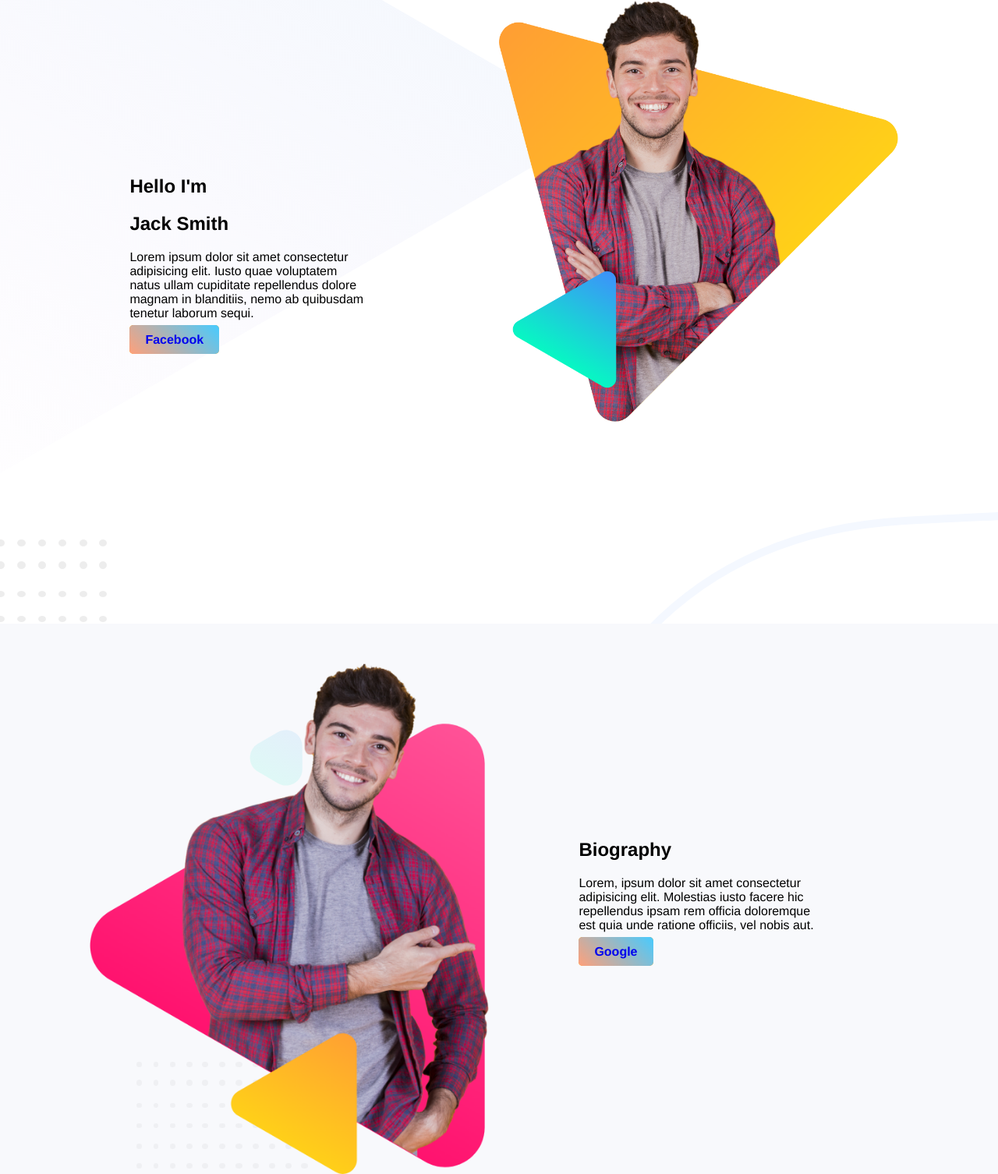
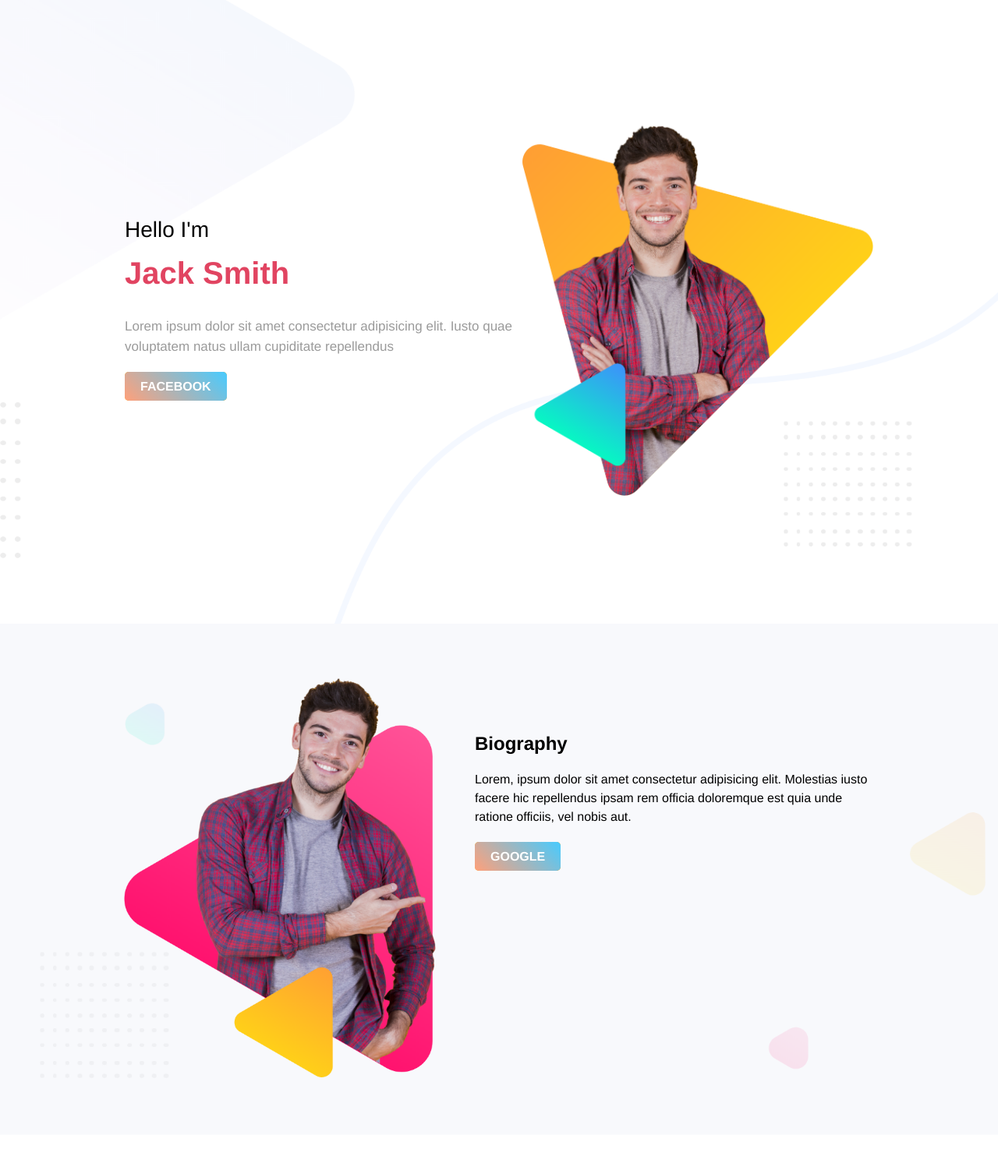
Before and after one commit to developer-sahadat/test1, a plain HTML site: page index.html in a window 1280 px wide. Shown: the top 1506 px of the page at 78% size. Drawn offline with Linux system fonts and the light colour scheme.

Commit message:
buge fix

```diff
--- a/index.html
+++ b/index.html
@@ -1,64 +1,86 @@
 <!DOCTYPE html>
 <html lang="en">
   <head>
-    <meta charset="UTF-8">
-    <meta http-equiv="X-UA-Compatible" content="IE=edge">
-    <meta name="viewport" content="width=device-width, initial-scale=1.0">
+    <meta charset="UTF-8" />
+    <meta http-equiv="X-UA-Compatible" content="IE=edge" />
+    <meta name="viewport" content="width=device-width, initial-scale=1.0" />
     <title>Document</title>
-    <link rel="stylesheet" href="style.css">
+    <link rel="stylesheet" href="style.css" />
   </head>
   <body>
-    <Section class="section">
-
-        <div class="write">
-            <div class="div">
-                <h2>Hello I'm</h2>
+    <div>
+      <!------------------Header Section Start here--------------------->
+      <section class="section">
+        <div class="header_container">
+          <div>
+            <div>
+              <h5>Hello I'm</h5>
               <h1>Jack Smith</h1>
-                <p>Lorem ipsum dolor sit amet consectetur adipisicing elit. Iusto quae voluptatem natus ullam cupiditate repellendus dolore magnam in blanditiis, nemo ab quibusdam tenetur laborum sequi.</p>
-                <a class="link-button" target="_blank" href="https://www.facebook.com/">Facebook</a>
+              <p>
+                Lorem ipsum dolor sit amet consectetur adipisicing elit. Iusto
+                quae voluptatem natus ullam cupiditate repellendus
+              </p>
+              <a
+                class="link-button"
+                target="_blank"
+                href="https://www.facebook.com/"
+                >Facebook</a
+              >
             </div>
           </div>
 
-        <div class="write">
-            <img src="personal-website/peter.png" alt="">
+          <div>
+            <img src="personal-website/peter.png" alt="" />
+          </div>
+        </div>
+      </section>
+      <!------------------Header Section end here--------------------->
+
+      <!------------------ Section2  start here--------------------->
+      <section class="section2">
+        <div class="section2-container">
+          <div>
+            <img class="pic" src="personal-website/peter_dream.png" alt="" />
           </div>
 
-    </Section>
-
-    <Section class="section2">
-
-        <div id="div" class="write">
-           <img class="pic" src="personal-website/peter_dream.png" alt="">
-        </div>
-
-        <div class="write">
-            <div class="bio">
+          <div class="text-info">
+            <div>
               <h2>Biography</h2>
-            <p>Lorem, ipsum dolor sit amet consectetur adipisicing elit. Molestias iusto facere hic repellendus ipsam rem officia doloremque est quia unde ratione officiis, vel nobis aut.</p>
-            <a class="link-button" target="_blank" href="https://www.google.com/">Google</a>
+              <p>
+                Lorem, ipsum dolor sit amet consectetur adipisicing elit.
+                Molestias iusto facere hic repellendus ipsam rem officia
+                doloremque est quia unde ratione officiis, vel nobis aut.
+              </p>
+              <a
+                class="link-button"
+                target="_blank"
+                href="https://www.google.com/"
+                >Google</a
+              >
             </div>
           </div>
-    </Section>
+        </div>
+      </section>
+      <!------------------ Section2  end here--------------------->
 
-    <Section class="section3">
+      <section class="section3">
         <div class="write1">
-           <img src="personal-website/latest-work/work-1.png" alt="">
+          <img src="personal-website/latest-work/work-1.png" alt="" />
         </div>
         <div class="write1">
-            <img src="personal-website/latest-work/work-2.jpg" alt="">
+          <img src="personal-website/latest-work/work-2.jpg" alt="" />
         </div>
         <div class="write1">
-            <img src="personal-website/latest-work/work-3.jpg" alt="">
+          <img src="personal-website/latest-work/work-3.jpg" alt="" />
         </div>
-    </Section>
+      </section>
 
-    <Section class="section4">
+      <!-- <section class="section4">
         <div class="write">
-           <!-- <img src="personal-website/peter.png" alt="">-->
+          <img src="personal-website/peter.png" alt="" />
         </div>
-        <div class="write">
-
+        <div class="write"></div>
+      </section> -->
     </div>
-    </Section>
   </body>
 </html>
--- a/style.css
+++ b/style.css
@@ -1,35 +1,102 @@
-body{
-    font-family: 'Franklin Gothic Medium', 'Arial Narrow', Arial, sans-serif;
+body {
+  font-family: "Franklin Gothic Medium", "Arial Narrow", Arial, sans-serif;
+  margin: 0;
+  overflow-x: hidden;
+}
+
+/* Header Section style Start here */
+
+.section {
+  background-image: url(personal-website/header-bg.png);
+  background-repeat: no-repeat;
+  background-position: center;
+  background-size: cover;
+  background-clip: border-box;
+  min-height: 100vh;
+  width: 100%;
+  align-items: center;
+  justify-content: center;
+  display: flex;
+}
+.header_container {
+  display: flex;
+  align-items: center;
+  justify-content: center;
+  width: 75%;
+  margin: 0 auto;
+}
+.header_container img {
+  width: 450px;
+  margin: 0 auto;
+}
+.header_container h5 {
+  font-size: 28px;
+  font-weight: normal;
+  line-height: 0;
   margin: 0;
 }
-.section{
-    height: 100vh;
-    background-image: url(personal-website/header-bg.png);
-    background-repeat: no-repeat;
+.header_container h1 {
+  font-size: 2.5rem;
+  font-weight: 600;
+  color: #e14461;
 }
-.write{
-    width: 40%;
-    margin-left: 5%;
-    float: left;
+.header_container p {
+  font-size: 17px;
+  color: rgb(155, 155, 155);
+  line-height: 1.5;
+  margin-bottom: 30px;
 }
-.write img{
-    width: 100%;
+.link-button {
+  background-image: linear-gradient(#ea002b, #dd3756);
+  padding: 13px 25px;
+  border-radius: 5px;
+  color: white;
+  text-decoration: none;
+  text-transform: uppercase;
 }
-.section2{
-    height: 100vh;
+
+.section2 {
   background-image: url(personal-website/biography-bg.png);
   background-repeat: no-repeat;
+  background-position: center;
+  background-size: cover;
+  background-attachment: fixed;
+  display: flex;
+  justify-content: center;
+  align-items: center;
+  width: 100%;
+  min-height: 100%;
+  padding: 70px 0;
 }
-.section3{
+.section2-container {
+  display: flex;
+  justify-content: center;
+  width: 80%;
+  margin: 0 auto;
+}
+.section2-container img {
+  width: 400px;
+}
+.text-info {
+  margin-top: 50px;
+  margin-left: 50px;
+  width: 50%;
+}
+.text-info p {
+  line-height: 1.5;
+  margin-bottom: 30px;
+}
+
+.section3 {
   height: 100vh;
   background-repeat: no-repeat;
 }
-.section4{
+.section4 {
   height: 100vh;
   background-image: url(personal-website/footer-bg.png);
   background-repeat: no-repeat;
 }
-.link-button{
+.link-button {
   text-decoration: none;
   background-color: orange;
   padding: 10px 20px;
@@ -37,26 +104,14 @@ body{
   background-image: linear-gradient(45deg, lightsalmon, rgb(71, 203, 255));
   font-weight: 700;
 }
-.div{
-    text-align: left;
-    padding: 20%;
-    padding-top: 40%;
+
+.section3 {
+  display: grid;
+  grid-template-columns: auto auto auto;
+  justify-content: center;
+  align-items: center;
+  grid-gap: 30px;
 }
-.pic{
-    padding-top: 10%;
-    padding: 10%;
-
+.write1 img {
+  width: 300px;
 }
-.bio{
-    text-align: left;
-    padding: 20%;
-    padding-top: 50%;
-}
-.write1{
-    width: 25%;
-    margin-left: 1%;
-    float: left;
-}
-.write1 img{
-    width: 100%;
-}
```
Lines whose indentation alone changed are shown as unchanged.
